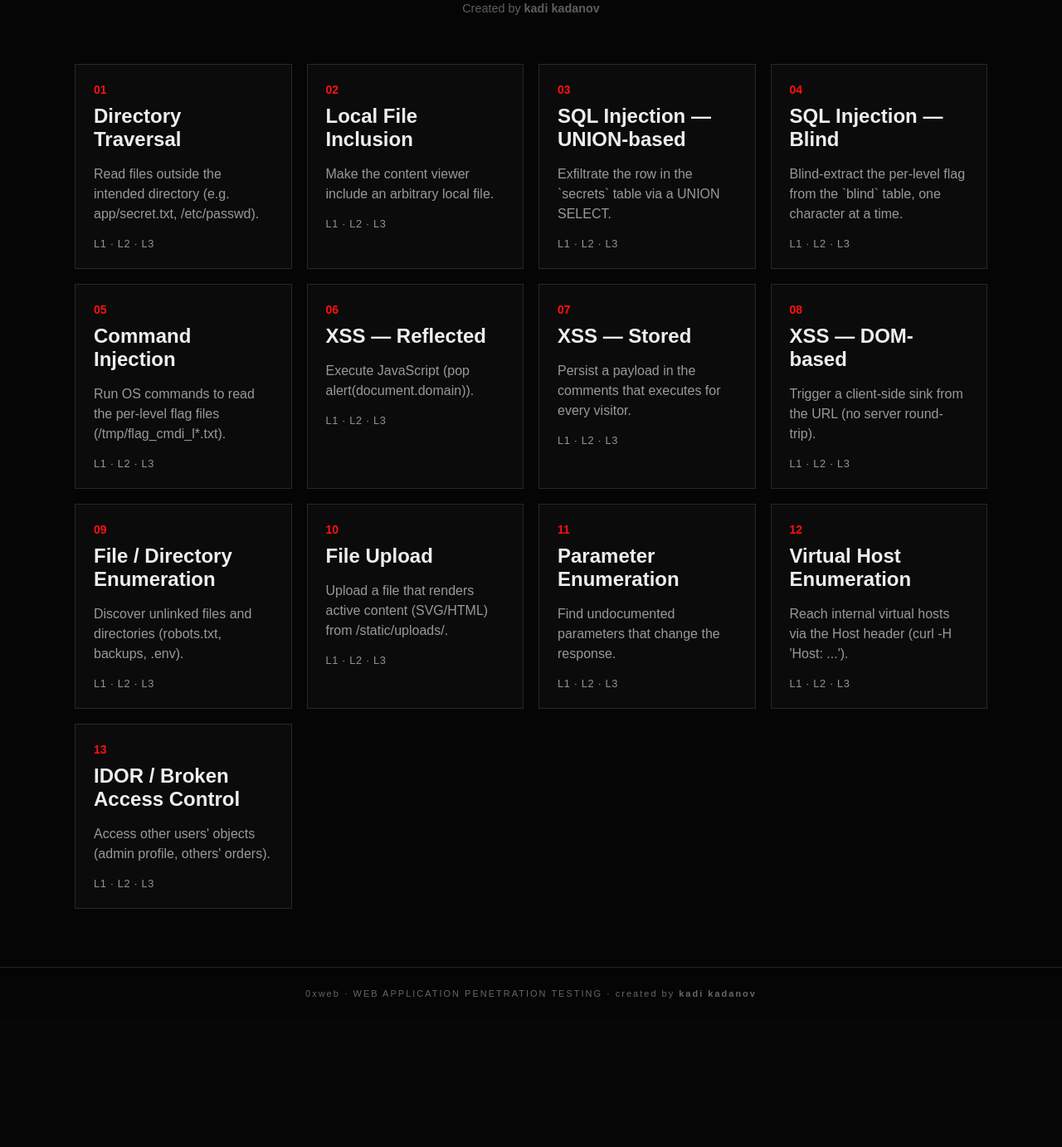
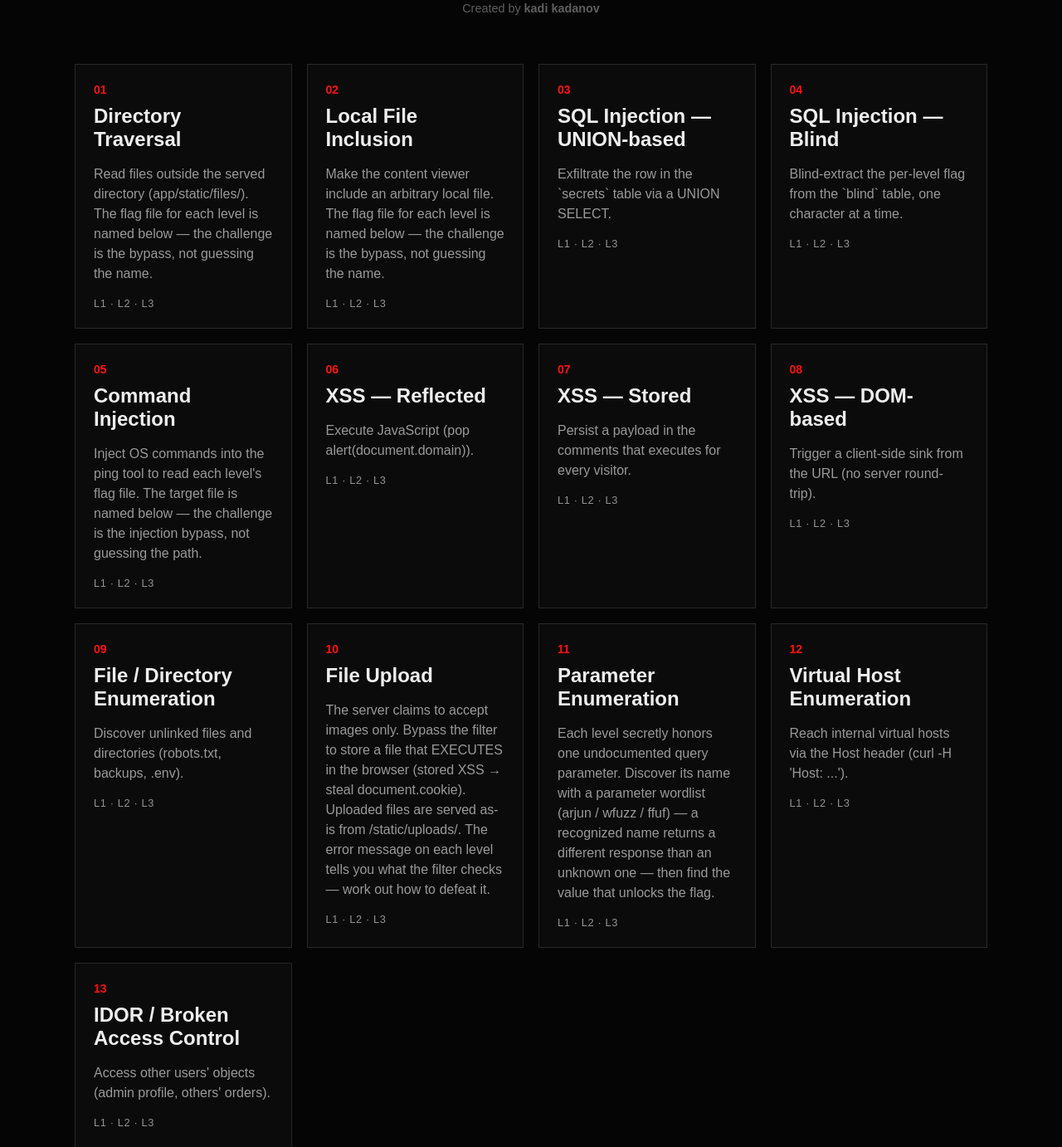
Before and after one commit to Kadanov/0xweb, a FastAPI app: page / in a window 1280 px wide. Shown: the part 588-1970 px from the top of the page at 83% size. Before the commit the page ends 1791 px from the top, so only its background shows below. Run offline with FastAPI, Linux system fonts and the light colour scheme.

Commit message:
Improve challenge design: fairer hints, real enumeration, upload redesign
- upload: redesign around "images only" filter bypass (MIME spoof / double
  extension / magic-byte polyglot) — intuitive & classic. Fix flaw where an
  empty .html earned the flag; flag now needs a dangerous ext AND active markup.
- param enum: differential response so a recognized param name is detectable
  by fuzzers; rename hidden params to names present in common wordlists
  (verbose/debug/admin). Was: identical {"status":"ok"} for every param.
- enum L3: stop leaking /admin-panel and /server-status in robots.txt — L3 is
  now real status-code enumeration (403/200 vs 404), not a robots read.
- traversal/lfi/cmdi: add per-level target-file hints (the challenge is the
  bypass technique, not guessing filenames).
- blind L3: bump randomblob so the time-based delay is clearly measurable.
- SOLUTIONS.md: update affected sections + add a helpful-wordlists reference.

Co-Authored-By: Claude Opus 4.8 <noreply@anthropic.com>

```diff
--- a/app/main.py
+++ b/app/main.py
@@ -67,22 +67,22 @@ CATEGORIES = [
         "slug": "traversal",
         "num": 1,
         "name": "Directory Traversal",
-        "objective": "Read files outside the intended directory (e.g. app/secret.txt, /etc/passwd).",
+        "objective": "Read files outside the served directory (app/static/files/). The flag file for each level is named below — the challenge is the bypass, not guessing the name.",
         "levels": [
-            {"n": 1, "note": "No filtering.", "entry": "/download?file=public.txt&level=1"},
-            {"n": 2, "note": "Naive '../' rejection.", "entry": "/download?file=public.txt&level=2"},
-            {"n": 3, "note": "Non-recursive strip + absolute-path block.", "entry": "/download?file=public.txt&level=3"},
+            {"n": 1, "note": "No filtering — plain '../' works.", "target": "secret.txt (one dir above the web root; /etc/passwd also readable)", "entry": "/download?file=public.txt&level=1"},
+            {"n": 2, "note": "Naive '../' rejection — the classic sequence is blocked, but the check only looks for '../'.", "target": "flag_trav_l2.txt at an absolute path under /tmp/", "entry": "/download?file=public.txt&level=2"},
+            {"n": 3, "note": "Non-recursive '../' strip + absolute paths blocked — strip runs once, so a nested sequence survives.", "target": "secret3.txt (in app/static/, one dir above the web root)", "entry": "/download?file=public.txt&level=3"},
         ],
     },
     {
         "slug": "lfi",
         "num": 2,
         "name": "Local File Inclusion",
-        "objective": "Make the content viewer include an arbitrary local file.",
+        "objective": "Make the content viewer include an arbitrary local file. The flag file for each level is named below — the challenge is the bypass, not guessing the name.",
         "levels": [
-            {"n": 1, "note": "Unknown page falls through to disk.", "entry": "/include?page=home&level=1"},
-            {"n": 2, "note": "'..' rejected (try absolute paths).", "entry": "/include?page=home&level=2"},
-            {"n": 3, "note": "Non-recursive '../' strip.", "entry": "/include?page=home&level=3"},
+            {"n": 1, "note": "Any unknown page name falls straight through to disk (base dir is app/).", "target": "lfi_notes.txt (sits in app/, next to the base dir)", "entry": "/include?page=home&level=1"},
+            {"n": 2, "note": "'..' is rejected — but absolute paths are not touched.", "target": "flag_lfi_l2.txt at an absolute path under /tmp/", "entry": "/include?page=home&level=2"},
+            {"n": 3, "note": "Non-recursive '../' strip — runs once, so a nested sequence survives.", "target": "flag_lfi_l3.txt (one dir above app/, in the repo root)", "entry": "/include?page=home&level=3"},
         ],
     },
     {
@@ -111,11 +111,11 @@ CATEGORIES = [
         "slug": "cmdi",
         "num": 5,
         "name": "Command Injection",
-        "objective": "Run OS commands to read the per-level flag files (/tmp/flag_cmdi_l*.txt).",
+        "objective": "Inject OS commands into the ping tool to read each level's flag file. The target file is named below — the challenge is the injection bypass, not guessing the path.",
         "levels": [
-            {"n": 1, "note": "Raw shell string.", "entry": "/tools/ping?host=127.0.0.1&level=1"},
-            {"n": 2, "note": "; and && and | stripped.", "entry": "/tools/ping?host=127.0.0.1&level=2"},
-            {"n": 3, "note": "Also $ and ( ) stripped.", "entry": "/tools/ping?host=127.0.0.1&level=3"},
+            {"n": 1, "note": "Raw shell string — any separator works (; | && newline).", "target": "/tmp/flag_cmdi_l1.txt", "entry": "/tools/ping?host=127.0.0.1&level=1"},
+            {"n": 2, "note": "; && & | are stripped — chain another way (command substitution $(...) / backticks / newline).", "target": "/tmp/flag_cmdi_l2.txt", "entry": "/tools/ping?host=127.0.0.1&level=2"},
+            {"n": 3, "note": "Also $ ( ) stripped — no substitution left, but a newline still starts a new command.", "target": "/tmp/flag_cmdi_l3.txt", "entry": "/tools/ping?host=127.0.0.1&level=3"},
         ],
     },
     {
@@ -166,22 +166,22 @@ CATEGORIES = [
         "slug": "upload",
         "num": 10,
         "name": "File Upload",
-        "objective": "Upload a file that renders active content (SVG/HTML) from /static/uploads/.",
+        "objective": "The server claims to accept images only. Bypass the filter to store a file that EXECUTES in the browser (stored XSS → steal document.cookie). Uploaded files are served as-is from /static/uploads/. The error message on each level tells you what the filter checks — work out how to defeat it.",
         "levels": [
-            {"n": 1, "note": "No restrictions.", "entry": "/uploads?level=1"},
-            {"n": 2, "note": "Case-sensitive extension blacklist.", "entry": "/uploads?level=2"},
-            {"n": 3, "note": "Extension + content sniff.", "entry": "/uploads?level=3"},
+            {"n": 1, "note": "The filter decides 'is this an image?' from the Content-Type the client sends. Who controls that value?", "entry": "/uploads?level=1"},
+            {"n": 2, "note": "The filter looks for an image extension in the filename — but does it check the END of the name, or just whether it appears anywhere?", "entry": "/uploads?level=2"},
+            {"n": 3, "note": "The filter reads the file's first bytes for a real image signature. Does a valid header say anything about what comes after it?", "entry": "/uploads?level=3"},
         ],
     },
     {
         "slug": "param",
         "num": 11,
         "name": "Parameter Enumeration",
-        "objective": "Find undocumented parameters that change the response.",
+        "objective": "Each level secretly honors one undocumented query parameter. Discover its name with a parameter wordlist (arjun / wfuzz / ffuf) — a recognized name returns a different response than an unknown one — then find the value that unlocks the flag.",
         "levels": [
-            {"n": 1, "note": "verbose=1 diagnostics.", "entry": "/debug?level=1"},
-            {"n": 2, "note": "A hidden token parameter.", "entry": "/debug?level=2"},
-            {"n": 3, "note": "A hidden privilege parameter.", "entry": "/debug?level=3"},
+            {"n": 1, "note": "A hidden diagnostics parameter. Fuzz parameter names and watch the response length change.", "entry": "/debug?level=1"},
+            {"n": 2, "note": "A different undocumented parameter — same enumeration method.", "entry": "/debug?level=2"},
+            {"n": 3, "note": "A hidden privilege parameter. Find the name, then guess the value that flips it on.", "entry": "/debug?level=3"},
         ],
     },
     {
@@ -777,11 +777,12 @@ async def dom(request: Request, level: str = "1"):
 
 @app.get("/robots.txt", response_class=PlainTextResponse)
 async def robots():
+    # Only the L1 target is leaked here. /admin-panel and /server-status are
+    # deliberately NOT listed — L3 must be found by status-code enumeration
+    # (403-exists vs 404-missing), not by reading robots.txt.
     return (
         "User-agent: *\n"
         "Disallow: /static/files/db.sql.bak\n"
-        "Disallow: /admin-panel\n"
-        "Disallow: /server-status\n"
     )
 
 
@@ -807,7 +808,12 @@ async def server_status():
 # 10. File Upload
 # ---------------------------------------------------------------------------
 
+# Extensions the browser renders as ACTIVE content (execute JS) when served.
 DANGEROUS_EXTS = {".html", ".htm", ".svg", ".xhtml", ".xml", ".js"}
+# Raster image extensions used by the L2 naive filename check.
+RASTER_EXTS = (".jpg", ".jpeg", ".png", ".gif", ".bmp", ".webp")
+# Real image file signatures (magic bytes) used by the L3 content check.
+IMAGE_MAGIC = (b"\xff\xd8\xff", b"\x89PNG\r\n\x1a\n", b"GIF87a", b"GIF89a", b"BM")
 
 
 @app.post("/upload")
@@ -816,25 +822,53 @@ async def upload(file: UploadFile = File(...), level: str = Form("1")):
     name = Path(file.filename or "upload.bin").name
     data = await file.read()
     suffix = Path(name).suffix
+    ctype = (file.content_type or "").lower()
 
-    if lvl == 2:
-        # Case-sensitive blacklist (bypass: .SVG / .HtmL).
-        if suffix in DANGEROUS_EXTS:
+    # "This endpoint accepts images only." Each level enforces that a different,
+    # intentionally-bypassable way. The goal stays the same: smuggle a file that
+    # executes in the browser (stored XSS) past the image filter.
+    if lvl == 1:
+        # Trusts the client-declared Content-Type (bypass: spoof it to image/*,
+        #   curl -F 'file=@x.html;type=image/png').
+        if not ctype.startswith("image/"):
             return PlainTextResponse(
-                "Blocked: file type not allowed", status_code=400
+                "Blocked: only image/* uploads are allowed", status_code=400
+            )
+    elif lvl == 2:
+        # Naive filename check: requires an image extension SOMEWHERE in the name
+        # (bypass: double extension, e.g. shell.png.html — ends in .html but
+        #   still contains '.png').
+        if not any(e in name.lower() for e in RASTER_EXTS):
+            return PlainTextResponse(
+                "Blocked: only image files (.jpg/.png/.gif...) allowed",
+                status_code=400,
             )
     elif lvl == 3:
-        # Content sniff of only the first 512 bytes (bypass: pad the front with a
-        # long comment so the <svg>/<script> markup falls past the sniff window).
-        head = data[:512].lower()
-        if b"<script" in head or b"<svg" in head or b"<html" in head:
-            return PlainTextResponse("Blocked: active content detected", status_code=400)
+        # Magic-byte sniff: the file must START with a real image signature
+        # (bypass: image/script polyglot — real 'GIF89a' header, then markup,
+        #   saved with an active extension like .html).
+        if not any(data[:16].startswith(m) for m in IMAGE_MAGIC):
+            return PlainTextResponse(
+                "Blocked: file content is not a real image", status_code=400
+            )
 
     destination = UPLOADS / f"{secrets.token_hex(4)}_{name}"
     destination.write_bytes(data)
 
-    servable = destination.suffix.lower() in DANGEROUS_EXTS or b"<script" in data[:2048].lower()
-    # Per-level flag: awarded only if this level's specific check was bypassed.
+    # The flag is earned only by storing content that would actually EXECUTE in a
+    # victim's browser — i.e. a browser-rendered type (dangerous extension, so it
+    # is served with an active content-type) AND real active markup somewhere in
+    # the file. An empty/benign file with a dangerous extension does not count.
+    low = data.lower()
+    has_active = (
+        b"<script" in low
+        or b"<svg" in low
+        or b"javascript:" in low
+        or re.search(rb"on\w+\s*=", low) is not None
+    )
+    servable = destination.suffix.lower() in DANGEROUS_EXTS and has_active
+    # Per-level flag: awarded only if this level's specific check was bypassed
+    # AND the stored file carries executable content.
     flag = flag_str("upload", lvl) if servable else ""
     return RedirectResponse(
         url=f"/uploads?name={urllib.parse.quote(destination.name)}&level={lvl}"
@@ -857,44 +891,33 @@ async def uploads(request: Request, name: str = "", level: str = "1", flag: str
 # 11. Parameter Enumeration
 # ---------------------------------------------------------------------------
 
+# Each level secretly honors one undocumented query parameter. The NAME is
+# discoverable with a parameter wordlist (arjun / wfuzz / ffuf) because supplying
+# a recognized name yields a DIFFERENT response length than an unknown one — the
+# whole point of parameter enumeration. The exact value then unlocks the flag.
+HIDDEN_PARAMS = {
+    1: ("verbose", "1"),     # verbose debug output
+    2: ("debug", "1"),       # undocumented debug switch
+    3: ("admin", "true"),    # hidden privilege flag
+}
+
+
 @app.get("/debug")
-async def debug(
-    request: Request,
-    level: str = "1",
-    verbose: str = "",
-    format: str = "",
-    preview: str = "",
-    debug_token: str = "",
-    admin: str = "",
-):
+async def debug(request: Request, level: str = "1"):
     lvl = clamp_level(level)
+    params = dict(request.query_params)
+    secret_param, unlock_value = HIDDEN_PARAMS[lvl]
 
-    if lvl == 1:
-        # Undocumented verbose flag reveals the flag.
-        if verbose == "1":
+    if secret_param in params:
+        if params[secret_param] == unlock_value:
             return JSONResponse(
-                {
-                    "debug": True,
-                    "build": "0xweb-dev",
-                    "flag": flag_str("param", 1),
-                    "note": "There are more parameters you may not see in the UI.",
-                }
+                {secret_param: "accepted", "flag": flag_str("param", lvl)}
             )
-        if format == "json":
-            return JSONResponse({"status": "ok", "mode": "json"})
-        if preview == "1":
-            return JSONResponse({"preview": True, "message": "Preview mode is enabled."})
-        return JSONResponse({"status": "ok"})
-
-    if lvl == 2:
-        # Hidden token parameter (find it with a parameter wordlist).
-        if debug_token == "0xweb":
-            return JSONResponse({"debug_token": "accepted", "flag": flag_str("param", 2)})
-        return JSONResponse({"status": "ok"})
-
-    # lvl 3: hidden privilege parameter.
-    if admin == "true":
-        return JSONResponse({"admin": True, "flag": flag_str("param", 3)})
+        # Recognized parameter but wrong value: a distinct response so a fuzzer
+        # can DETECT the parameter name (differential), then work out the value.
+        return JSONResponse(
+            {"status": "ok", secret_param: "recognized — value rejected"}
+        )
     return JSONResponse({"status": "ok"})
 
 
--- a/app/static/css/style.css
+++ b/app/static/css/style.css
@@ -36,6 +36,8 @@ footer{text-align:center;border-top:1px solid #222;padding:25px;color:#666;font-
 .level-badge{flex:0 0 auto;font-weight:700;color:#e11;min-width:64px}
 .level-body{flex:1}
 .level-note{margin:0 0 .6rem;opacity:.8}
+.level-target{margin:0 0 .6rem;font-size:.88rem}
+.level-target code{background:#1a1a1a;padding:.15rem .4rem;border-radius:4px;color:#fc6}
 .btn{display:inline-block;background:#e11;color:#fff;padding:.4rem .9rem;border-radius:5px;text-decoration:none;font-size:.9rem}
 .btn:hover{background:#f33}
 .entry{display:block;margin-top:.5rem;font-size:.8rem;opacity:.6}
--- a/app/templates/category.html
+++ b/app/templates/category.html
@@ -10,6 +10,7 @@
     <div class="level-badge">Level {{lv.n}}</div>
     <div class="level-body">
       <p class="level-note">{{lv.note}}</p>
+      {% if lv.target %}<p class="level-target">🎯 Target: <code>{{lv.target}}</code></p>{% endif %}
       <a class="btn" href="{{lv.entry}}">Open entry point</a>
       <code class="entry">{{lv.entry}}</code>
     </div>
```
Also changed, not shown: SOLUTIONS.md (+54 -11 lines).
